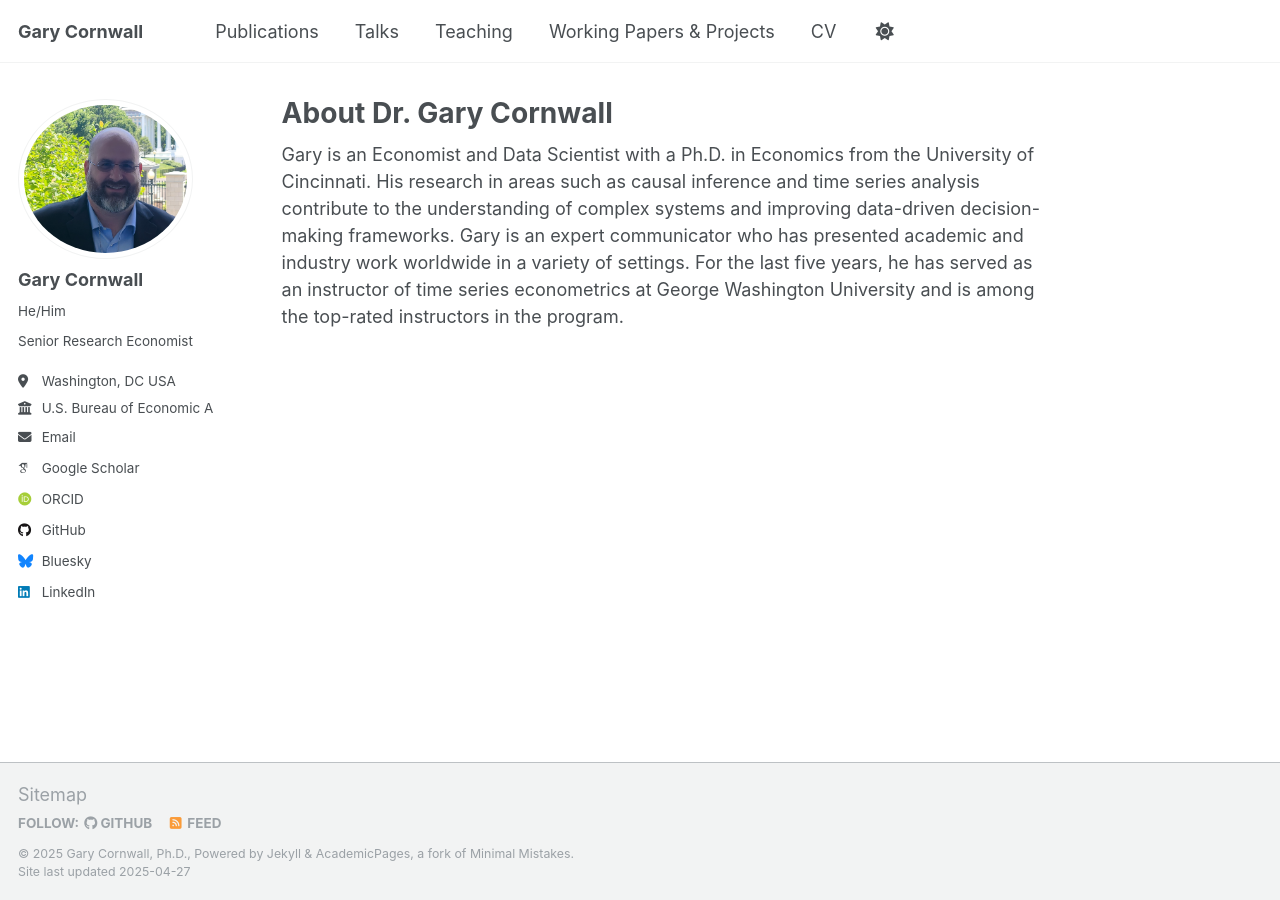
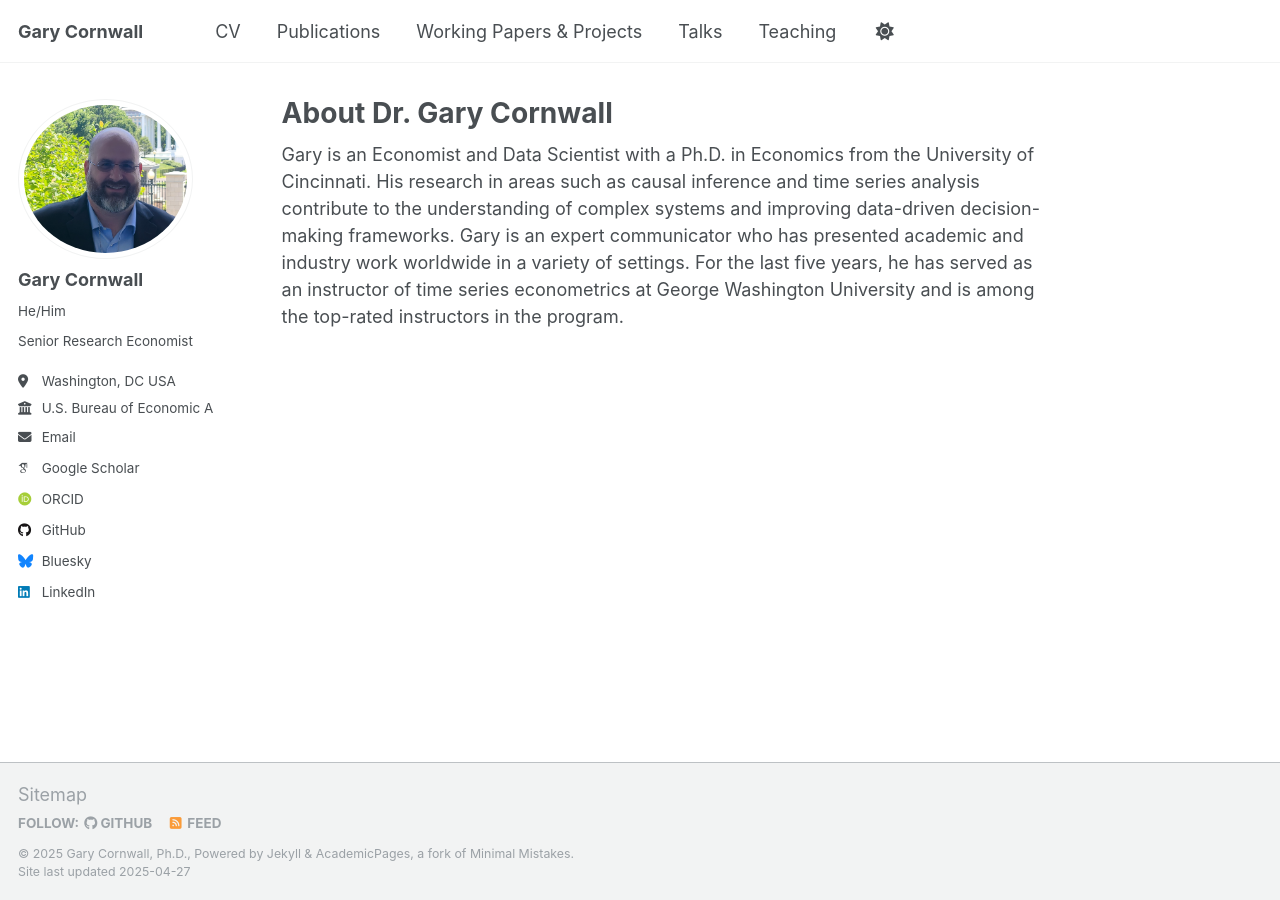
Before and after one commit to grycrnwll/grycrnwll.github.io, a Jekyll site: the page built from _pages/about.md, in a window 1280 px wide. Built offline with Jekyll 4.4.1, drawn with Linux system fonts in a browser that asks for light colours; some web fonts are replaced; part of the change alters nothing that is shown.

```diff
--- a/_data/navigation.yml
+++ b/_data/navigation.yml
@@ -8,8 +8,15 @@
 #      Markdown formatted page while the second is generated using JSON.
 
 main:
+
+  - title: "CV"
+    url: /files/cornwall_cv.pdf
+
   - title: "Publications"
     url: /publications/
+
+  - title: "Working Papers & Projects"
+    url: /working/
 
   - title: "Talks"
     url: /talks/
@@ -17,14 +24,10 @@ main:
   - title: "Teaching"
     url: /teaching/
 
-  - title: "Working Papers & Projects"
-    url: /working/
+
 
   #- title: "Blog Posts"
   #  url: /year-archive/
-
-  - title: "CV"
-    url: /files/cornwall_cv.pdf
 
   # - title: "CV"
   #   url: /cv-json/
```
